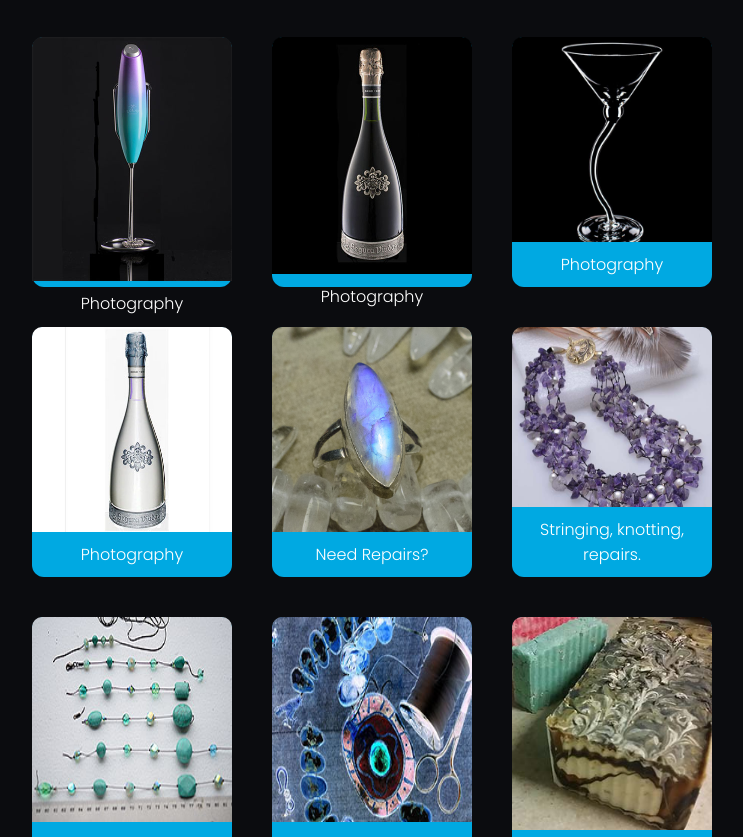
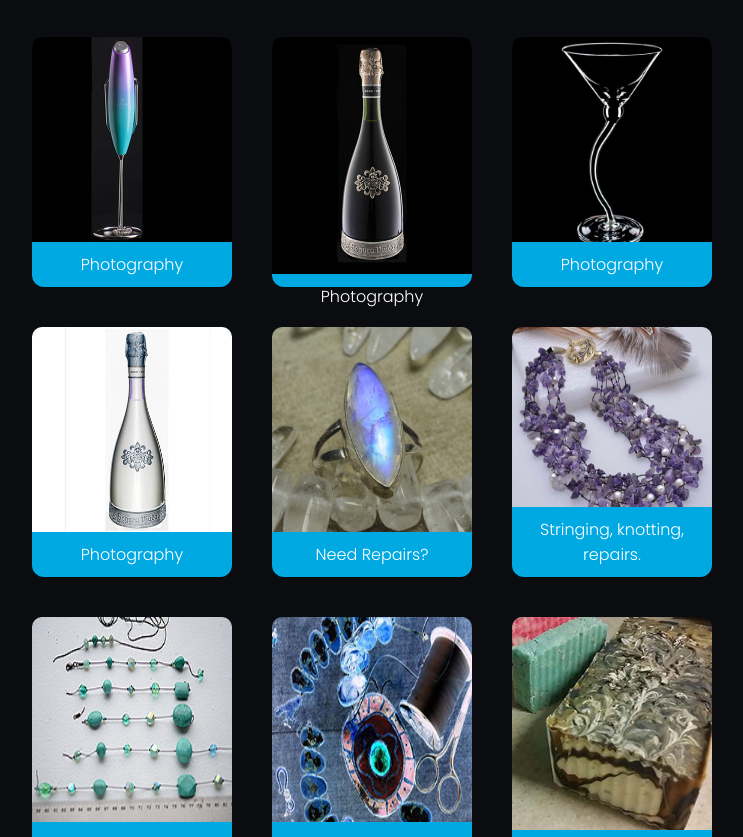
Before and after one commit to webgal-ada/hostgatorWeb, a plain HTML site: page index.html in a window 1280 px wide. Shown: the part 1134-1971 px from the top of the page, without its empty margins (268-1011 px from the left). Drawn offline with nearby package versions, Linux system fonts and the light colour scheme.

Commit message:
resized first photo

```diff
--- a/index.html
+++ b/index.html
@@ -78,7 +78,7 @@
             <div class="work">
               <!--───────────────card───────────────-->
               <div class="card">
-                <img class="work-img" src="images/photog/zulluyKWeb.jpg" />
+                <img class="work-img" src="images/photog/zulluyKWeb400.jpg" />
                 <a href="" target="_blank">
                   <!--Link to project-->
                   <div class="work-content">Photography</div></a
```
Also changed, not shown: images/photog/zulluyKWeb.jpg (deleted), images/photog/zulluyKWeb400.jpg (added), images/photog/zulluyKWeb_0040.jpg (deleted).
